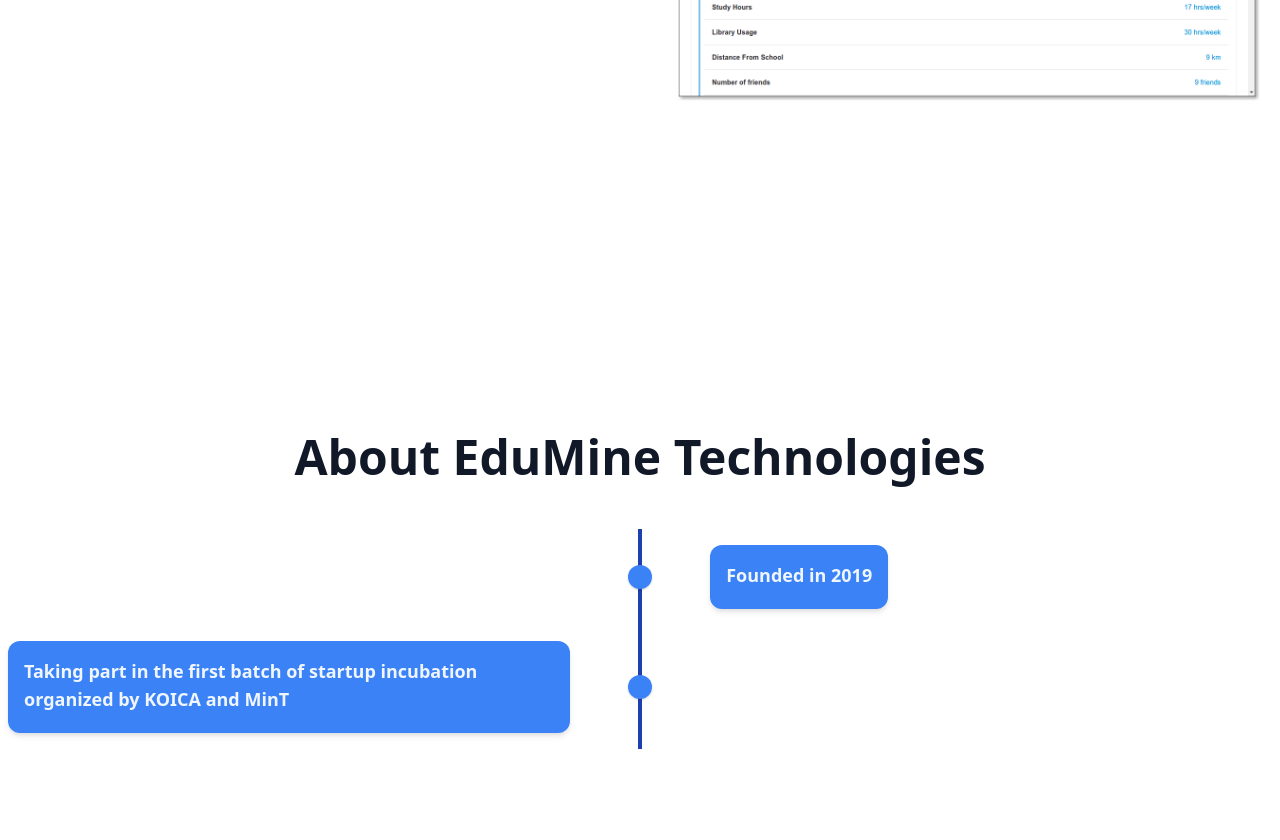
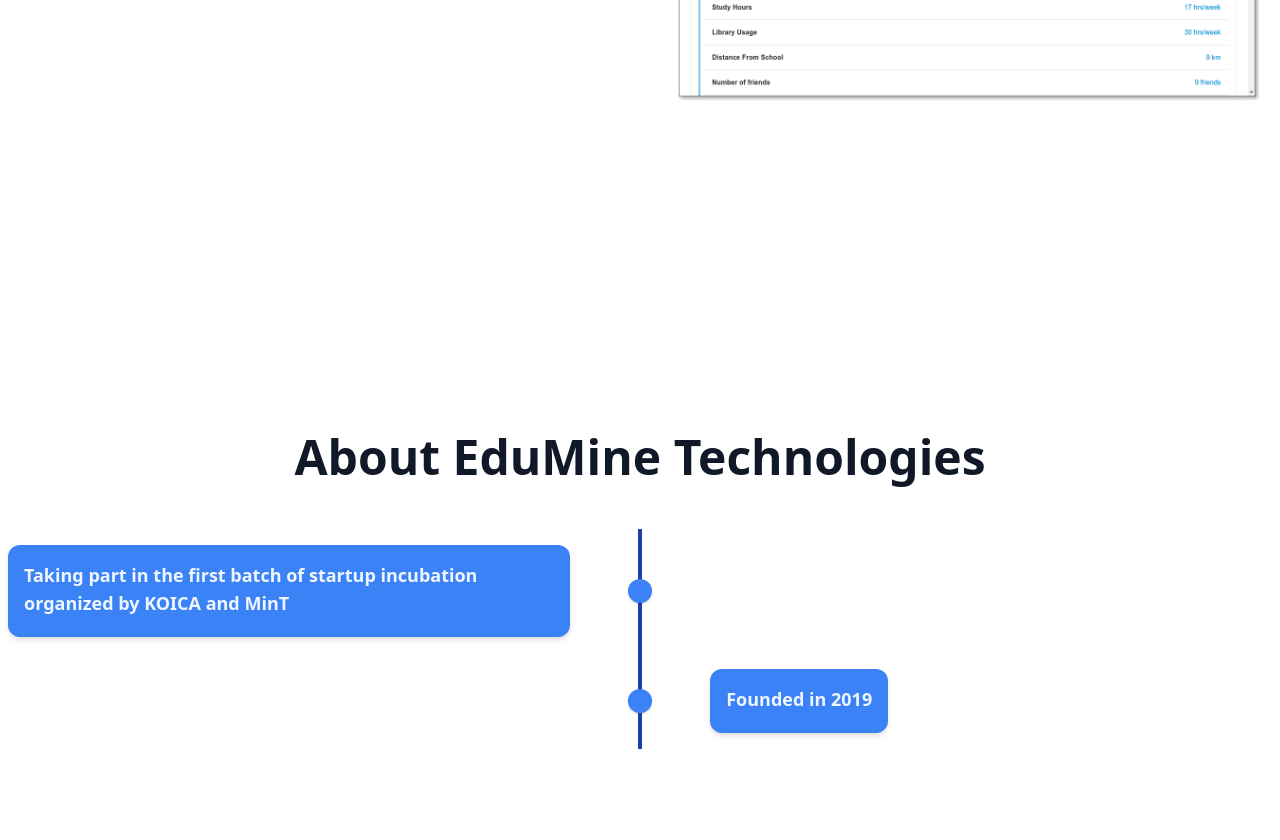
Before and after one commit to frectonz/edumine-website, a Gatsby site: page / in a window 1280 px wide. Shown: the part 4678-5518 px from the top of the page. Built offline with nearby package versions, Linux system fonts and the light colour scheme; Gatsby itself is replaced by a stand-in of ours.

Commit message:
refactor the timeline component

```diff
--- a/src/components/Timeline.jsx
+++ /dev/null
@@ -1,73 +0,0 @@
-import React from "react";
-
-function Circle() {
-  return (
-    <div
-      style={{ zIndex: "-100" }}
-      className="w-6 h-6 absolute top-1/2 -mt-3 rounded-full bg-blue-500 shadow"
-    />
-  );
-}
-
-function Line() {
-  return (
-    <div
-      style={{ zIndex: "-100" }}
-      className="h-full w-6 flex items-center justify-center"
-    >
-      <div
-        style={{ zIndex: "-100" }}
-        className="h-full w-1 bg-blue-800 pointer-events-none"
-      />
-    </div>
-  );
-}
-
-function Reverse() {
-  return (
-    <div className="flex flex-row-reverse md:contents">
-      <div className="bg-blue-500 col-start-1 col-end-5 p-4 rounded-xl my-4 ml-auto shadow-md">
-        <h3 className="font-semibold text-lg mb-1">
-          Taking part in the first batch of startup incubation organized by
-          KOICA and MinT
-        </h3>
-        <p className="leading-tight text-justify"></p>
-      </div>
-      <div className="col-start-5 col-end-6 md:mx-auto relative mr-10">
-        <Line />
-        <Circle />
-      </div>
-    </div>
-  );
-}
-
-function Single() {
-  return (
-    <div className="flex md:contents">
-      <div className="col-start-5 col-end-6 mr-10 md:mx-auto relative">
-        <Line />
-        <Circle />
-      </div>
-      <div className="bg-blue-500 col-start-6 col-end-10 p-4 rounded-xl my-4 mr-auto shadow-md">
-        <h3 className="font-semibold text-lg mb-1">Founded in 2019</h3>
-        <p className="leading-tight text-justify"></p>
-      </div>
-    </div>
-  );
-}
-
-export default function Timeline() {
-  return (
-    <section className="py-20 lg:pb-20 lg:pt-48">
-      <div className="container mx-auto">
-        <h2 className="text-center text-3xl lg:text-5xl font-semibold py-10">
-          About EduMine Technologies
-        </h2>
-        <div className="flex flex-col md:grid grid-cols-9 mx-auto p-2 text-blue-50">
-          <Single />
-          <Reverse />
-        </div>
-      </div>
-    </section>
-  );
-}
--- /dev/null
+++ b/src/components/Timeline.tsx
@@ -0,0 +1,64 @@
+import React from "react";
+
+function Line() {
+  return (
+    <div
+      style={{ zIndex: -100 }}
+      className="h-full w-6 flex items-center justify-center"
+    >
+      <div
+        style={{ zIndex: -100 }}
+        className="h-full w-1 bg-blue-800 pointer-events-none"
+      />
+    </div>
+  );
+}
+
+function Circle() {
+  return (
+    <div
+      style={{ zIndex: -100 }}
+      className="w-6 h-6 absolute top-1/2 -mt-3 rounded-full bg-blue-500 shadow"
+    />
+  );
+}
+
+interface SingleTimelineProps {
+  reverse?: boolean;
+  heading: string;
+  text?: string;
+}
+
+export default function SingleTimeline({
+  text,
+  heading,
+  reverse = false,
+}: SingleTimelineProps) {
+  if (reverse) {
+    return (
+      <div className="flex flex-row-reverse md:contents">
+        <div className="bg-blue-500 col-start-1 col-end-5 p-4 rounded-xl my-4 ml-auto shadow-md">
+          <h3 className="font-semibold text-lg mb-1">{heading}</h3>
+          <p className="leading-tight text-justify">{text}</p>
+        </div>
+        <div className="col-start-5 col-end-6 md:mx-auto relative mr-10">
+          <Line />
+          <Circle />
+        </div>
+      </div>
+    );
+  } else {
+    return (
+      <div className="flex md:contents">
+        <div className="col-start-5 col-end-6 mr-10 md:mx-auto relative">
+          <Line />
+          <Circle />
+        </div>
+        <div className="bg-blue-500 col-start-6 col-end-10 p-4 rounded-xl my-4 mr-auto shadow-md">
+          <h3 className="font-semibold text-lg mb-1">{heading}</h3>
+          <p className="leading-tight text-justify">{text}</p>
+        </div>
+      </div>
+    );
+  }
+}
--- a/src/pages/index.jsx
+++ b/src/pages/index.jsx
@@ -20,8 +20,8 @@
 // Sections
 import Team from "../sections/Team";
 import Features from "../sections/Features";
-import Timeline from "../components/Timeline";
 import ContactForm from "../sections/ContactForm";
+import HistoryOfEdumine from "../sections/HistoryOfEdumine";
 
 const IndexPage = () => {
   return (
@@ -176,7 +176,7 @@
         }
       />
 
-      <Timeline />
+      <HistoryOfEdumine />
       <Team />
       <ContactForm />
     </Layout>
--- /dev/null
+++ b/src/sections/HistoryOfEdumine.tsx
@@ -0,0 +1,23 @@
+import React from "react";
+
+// Components
+import SingleTimeline from "../components/Timeline";
+
+export default function HistoryOfEdumine() {
+  return (
+    <section className="py-20 lg:pb-20 lg:pt-48">
+      <div className="container mx-auto">
+        <h2 className="text-center text-3xl lg:text-5xl font-semibold py-10">
+          About EduMine Technologies
+        </h2>
+        <div className="flex flex-col md:grid grid-cols-9 mx-auto p-2 text-blue-50">
+          <SingleTimeline
+            reverse
+            heading="Taking part in the first batch of startup incubation organized by KOICA and MinT"
+          />
+          <SingleTimeline heading="Founded in 2019" />
+        </div>
+      </div>
+    </section>
+  );
+}
```
